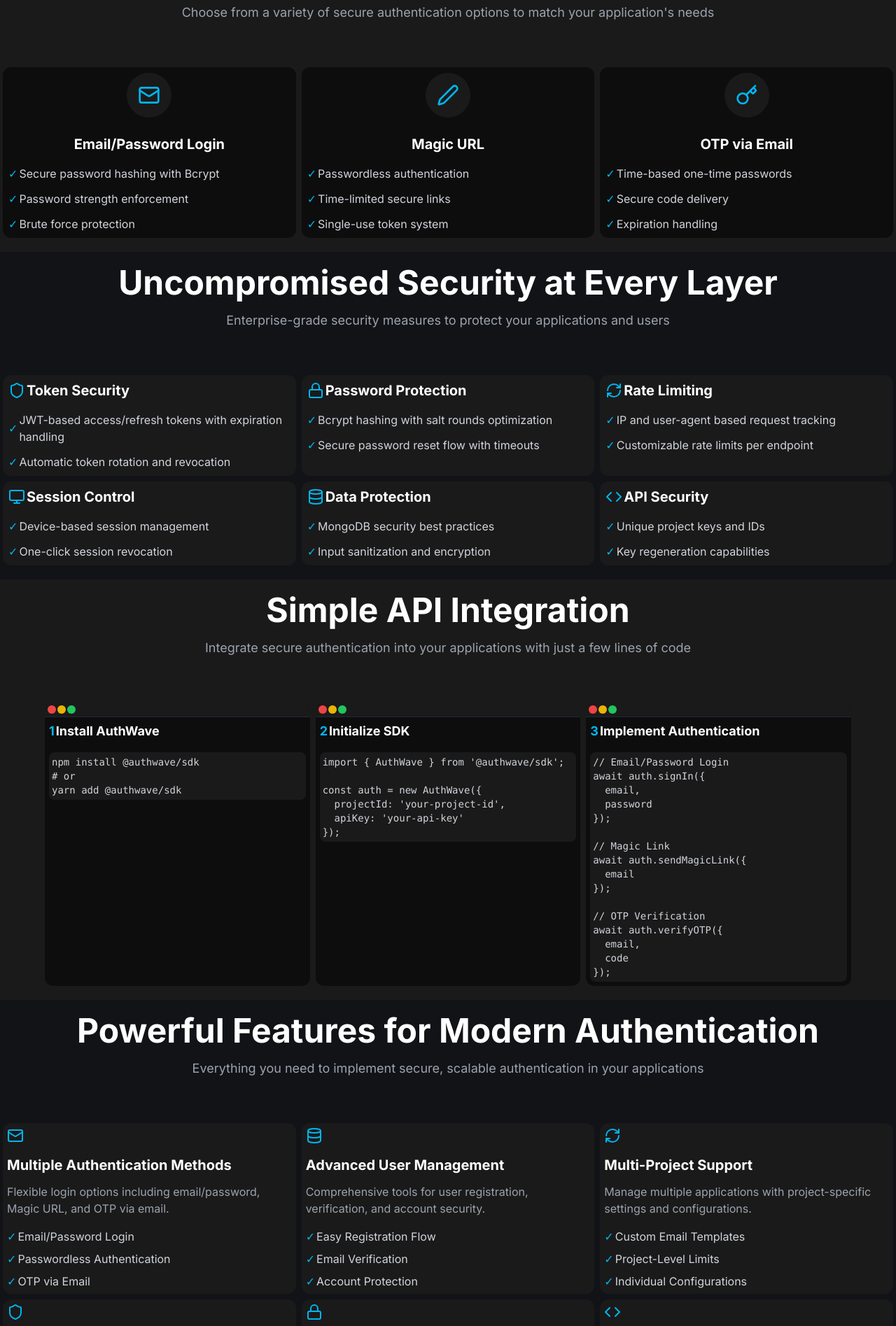
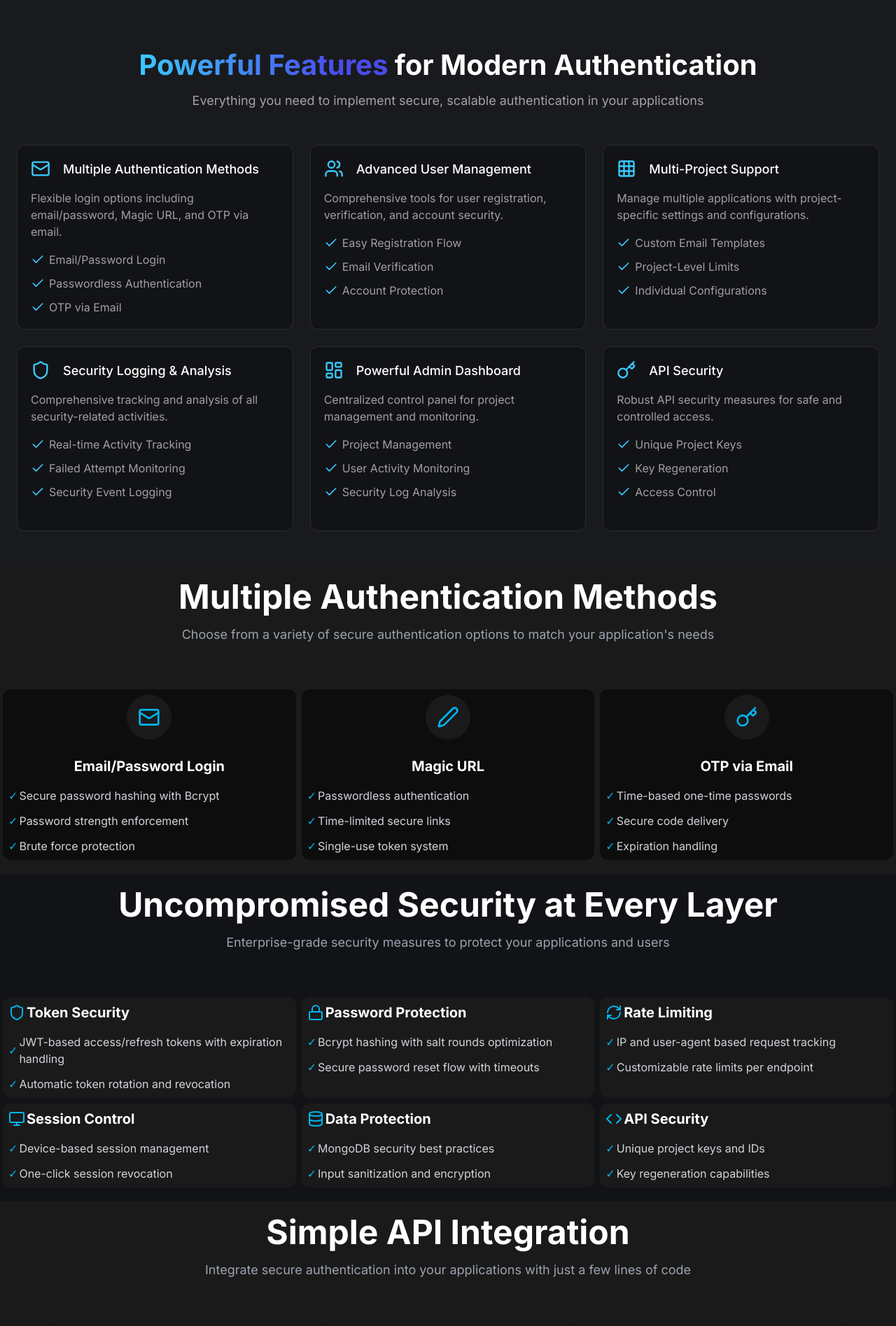
Before and after one commit to Abhijeet-Gautam5702/authwave-frontend-deployment-fork, a Next.js app: page / in a window 1280 px wide. Shown: the part 880-2775 px from the top of the page at 70% size. Built offline with nearby package versions, Linux system fonts and the light colour scheme.

Commit message:
Complete Feature Section of landing page

```diff
--- a/src/app/page.tsx
+++ b/src/app/page.tsx
@@ -1,25 +1,47 @@
-import Link from 'next/link'
-import { Github, Twitter, Linkedin, DiscIcon as Discord, Mail, Pen, Key, Shield, Lock, Database, Code, Monitor, RefreshCw, Clock } from 'lucide-react'
-import LandingPageHeader from '@/components/headers/landing-page-header'
-import LandingPageFooter from '@/components/footers/landing-page-footer'
-import Hero from '@/components/sections/hero-section'
+import Link from "next/link";
+import {
+  Github,
+  Twitter,
+  Linkedin,
+  DiscIcon as Discord,
+  Mail,
+  Pen,
+  Key,
+  Shield,
+  Lock,
+  Database,
+  Code,
+  Monitor,
+  RefreshCw,
+  Clock,
+} from "lucide-react";
+import LandingPageHeader from "@/components/headers/landing-page-header";
+import LandingPageFooter from "@/components/footers/landing-page-footer";
+import Hero from "@/components/sections/hero-section";
+import Features from "@/components/sections/features-section";
 
 // Main landing page component
 export default function LandingPage() {
   return (
-    <div className="min-h-screen bg-bg-1 text-white">
+    <div className="min-h-screen bg-bg-1 text-white scroll-smooth">
       {/* Header/Navigation */}
       <LandingPageHeader />
 
       {/* Hero Section */}
       <Hero />
 
+      {/* Features Section */}
+      <Features />
+
       {/* Authentication Methods Section */}
-      <section className="py-20 px-4 bg-[#1A1A1A]">
+      <section className="py-20 px-4 bg-[#1A1A1A]" id="authentication-methods">
         <div className="container mx-auto text-center">
-          <h2 className="text-3xl md:text-5xl font-bold mb-4">Multiple Authentication Methods</h2>
+          <h2 className="text-3xl md:text-5xl font-bold mb-4">
+            Multiple Authentication Methods
+          </h2>
           <p className="text-gray-400 mb-16 text-lg">
-            Choose from a variety of secure authentication options to match your application's needs
+            Choose from a variety of secure authentication options to match your
+            application's needs
           </p>
           <div className="grid md:grid-cols-3 gap-8">
             <div className="bg-[#0D0D0D] rounded-xl p-8 card-hover">
@@ -30,11 +52,15 @@
               <ul className="space-y-3 text-left">
                 <li className="flex items-center gap-2">
                   <span className="text-[#00B6F0]">✓</span>
-                  <span className="text-gray-300">Secure password hashing with Bcrypt</span>
+                  <span className="text-gray-300">
+                    Secure password hashing with Bcrypt
+                  </span>
                 </li>
                 <li className="flex items-center gap-2">
                   <span className="text-[#00B6F0]">✓</span>
-                  <span className="text-gray-300">Password strength enforcement</span>
+                  <span className="text-gray-300">
+                    Password strength enforcement
+                  </span>
                 </li>
                 <li className="flex items-center gap-2">
                   <span className="text-[#00B6F0]">✓</span>
@@ -50,11 +76,15 @@
               <ul className="space-y-3 text-left">
                 <li className="flex items-center gap-2">
                   <span className="text-[#00B6F0]">✓</span>
-                  <span className="text-gray-300">Passwordless authentication</span>
+                  <span className="text-gray-300">
+                    Passwordless authentication
+                  </span>
                 </li>
                 <li className="flex items-center gap-2">
                   <span className="text-[#00B6F0]">✓</span>
-                  <span className="text-gray-300">Time-limited secure links</span>
+                  <span className="text-gray-300">
+                    Time-limited secure links
+                  </span>
                 </li>
                 <li className="flex items-center gap-2">
                   <span className="text-[#00B6F0]">✓</span>
@@ -70,7 +100,9 @@
               <ul className="space-y-3 text-left">
                 <li className="flex items-center gap-2">
                   <span className="text-[#00B6F0]">✓</span>
-                  <span className="text-gray-300">Time-based one-time passwords</span>
+                  <span className="text-gray-300">
+                    Time-based one-time passwords
+                  </span>
                 </li>
                 <li className="flex items-center gap-2">
                   <span className="text-[#00B6F0]">✓</span>
@@ -87,15 +119,21 @@
       </section>
 
       {/* Security Section */}
-      <section className="py-20 px-4">
+      <section className="py-20 px-4" id="security">
         <div className="container mx-auto text-center">
-          <h2 className="text-3xl md:text-5xl font-bold mb-4">Uncompromised Security at Every Layer</h2>
+          <h2 className="text-3xl md:text-5xl font-bold mb-4">
+            Uncompromised Security at Every Layer
+          </h2>
           <p className="text-gray-400 mb-16 text-lg">
-            Enterprise-grade security measures to protect your applications and users
+            Enterprise-grade security measures to protect your applications and
+            users
           </p>
           <div className="grid md:grid-cols-3 gap-8">
             {securityFeatures.map((feature, index) => (
-              <div key={index} className="bg-[#1A1A1A] rounded-xl p-8 card-hover">
+              <div
+                key={index}
+                className="bg-[#1A1A1A] rounded-xl p-8 card-hover"
+              >
                 <h3 className="text-xl font-bold mb-4 flex items-center gap-2">
                   {feature.icon}
                   {feature.title}
@@ -115,17 +153,21 @@
       </section>
 
       {/* API Integration Section */}
-      <section className="py-20 px-4 bg-[#1A1A1A]">
+      <section className="py-20 px-4 bg-[#1A1A1A]" id="api-integration">
         <div className="container mx-auto">
           <h2 className="text-3xl md:text-5xl font-bold text-center mb-4">
             Simple API Integration
           </h2>
           <p className="text-gray-400 text-center mb-16 text-lg">
-            Integrate secure authentication into your applications with just a few lines of code
+            Integrate secure authentication into your applications with just a
+            few lines of code
           </p>
           <div className="grid md:grid-cols-3 gap-8 max-w-6xl mx-auto">
             {apiSteps.map((step, index) => (
-              <div key={index} className="bg-[#0D0D0D] rounded-xl overflow-hidden">
+              <div
+                key={index}
+                className="bg-[#0D0D0D] rounded-xl overflow-hidden"
+              >
                 <div className="p-4 bg-[#1A1A1A] border-b border-gray-800">
                   <div className="flex items-center gap-2">
                     <div className="w-3 h-3 rounded-full bg-red-500" />
@@ -148,147 +190,127 @@
         </div>
       </section>
 
-      {/* Features Section */}
-      <section className="py-20 px-4" id="features">
-        <div className="container mx-auto">
-          <h2 className="text-3xl md:text-5xl font-bold text-center mb-4">
-            Powerful Features for Modern Authentication
-          </h2>
-          <p className="text-gray-400 text-center mb-16 text-lg">
-            Everything you need to implement secure, scalable authentication in your applications
-          </p>
-          <div className="grid md:grid-cols-2 lg:grid-cols-3 gap-8">
-            {features.map((feature, index) => (
-              <div
-                key={index}
-                className="bg-[#1A1A1A] rounded-xl p-6 hover:bg-[#242424] transition-colors"
-              >
-                <div className="text-[#00B6F0] mb-4">{feature.icon}</div>
-                <h3 className="text-xl font-bold mb-3">{feature.title}</h3>
-                <p className="text-gray-400">{feature.description}</p>
-                <ul className="mt-4 space-y-2">
-                  {feature.bullets.map((bullet, idx) => (
-                    <li key={idx} className="flex items-center gap-2">
-                      <span className="text-[#00B6F0]">✓</span>
-                      <span className="text-gray-300">{bullet}</span>
-                    </li>
-                  ))}
-                </ul>
-              </div>
-            ))}
-          </div>
-        </div>
-      </section>
-
-
       {/* Footer */}
       <LandingPageFooter />
     </div>
-  )
+  );
 }
 
 // Features data
 const features = [
   {
     icon: <Mail className="w-6 h-6 text-[#00B6F0]" />,
-    title: 'Multiple Authentication Methods',
-    description: 'Flexible login options including email/password, Magic URL, and OTP via email.',
-    bullets: ['Email/Password Login', 'Passwordless Authentication', 'OTP via Email']
+    title: "Multiple Authentication Methods",
+    description:
+      "Flexible login options including email/password, Magic URL, and OTP via email.",
+    bullets: [
+      "Email/Password Login",
+      "Passwordless Authentication",
+      "OTP via Email",
+    ],
   },
   {
     icon: <Database className="w-6 h-6 text-[#00B6F0]" />,
-    title: 'Advanced User Management',
-    description: 'Comprehensive tools for user registration, verification, and account security.',
-    bullets: ['Easy Registration Flow', 'Email Verification', 'Account Protection']
+    title: "Advanced User Management",
+    description:
+      "Comprehensive tools for user registration, verification, and account security.",
+    bullets: [
+      "Easy Registration Flow",
+      "Email Verification",
+      "Account Protection",
+    ],
   },
   {
     icon: <RefreshCw className="w-6 h-6 text-[#00B6F0]" />,
-    title: 'Multi-Project Support',
-    description: 'Manage multiple applications with project-specific settings and configurations.',
-    bullets: ['Custom Email Templates', 'Project-Level Limits', 'Individual Configurations']
+    title: "Multi-Project Support",
+    description:
+      "Manage multiple applications with project-specific settings and configurations.",
+    bullets: [
+      "Custom Email Templates",
+      "Project-Level Limits",
+      "Individual Configurations",
+    ],
   },
   {
     icon: <Shield className="w-6 h-6 text-[#00B6F0]" />,
-    title: 'Security Logging & Analysis',
-    description: 'Comprehensive security logging and real-time analytics.',
-    bullets: ['Activity Monitoring', 'Security Alerts', 'Audit Logs']
+    title: "Security Logging & Analysis",
+    description: "Comprehensive security logging and real-time analytics.",
+    bullets: ["Activity Monitoring", "Security Alerts", "Audit Logs"],
   },
   {
     icon: <Lock className="w-6 h-6 text-[#00B6F0]" />,
-    title: 'Powerful Admin Dashboard',
-    description: 'Complete control over user management and security settings.',
-    bullets: ['User Management', 'Role Management', 'Security Settings']
+    title: "Powerful Admin Dashboard",
+    description: "Complete control over user management and security settings.",
+    bullets: ["User Management", "Role Management", "Security Settings"],
   },
   {
     icon: <Code className="w-6 h-6 text-[#00B6F0]" />,
-    title: 'API Security',
-    description: 'Enterprise-grade API security with multiple layers of protection.',
-    bullets: ['Rate Limiting', 'Token Security', 'Access Control']
-  }
-]
+    title: "API Security",
+    description:
+      "Enterprise-grade API security with multiple layers of protection.",
+    bullets: ["Rate Limiting", "Token Security", "Access Control"],
+  },
+];
 
 const securityFeatures = [
   {
     icon: <Shield className="w-6 h-6 text-[#00B6F0]" />,
-    title: 'Token Security',
+    title: "Token Security",
     bullets: [
-      'JWT-based access/refresh tokens with expiration handling',
-      'Automatic token rotation and revocation'
-    ]
+      "JWT-based access/refresh tokens with expiration handling",
+      "Automatic token rotation and revocation",
+    ],
   },
   {
     icon: <Lock className="w-6 h-6 text-[#00B6F0]" />,
-    title: 'Password Protection',
+    title: "Password Protection",
     bullets: [
-      'Bcrypt hashing with salt rounds optimization',
-      'Secure password reset flow with timeouts'
-    ]
+      "Bcrypt hashing with salt rounds optimization",
+      "Secure password reset flow with timeouts",
+    ],
   },
   {
     icon: <RefreshCw className="w-6 h-6 text-[#00B6F0]" />,
-    title: 'Rate Limiting',
+    title: "Rate Limiting",
     bullets: [
-      'IP and user-agent based request tracking',
-      'Customizable rate limits per endpoint'
-    ]
+      "IP and user-agent based request tracking",
+      "Customizable rate limits per endpoint",
+    ],
   },
   {
     icon: <Monitor className="w-6 h-6 text-[#00B6F0]" />,
-    title: 'Session Control',
+    title: "Session Control",
     bullets: [
-      'Device-based session management',
-      'One-click session revocation'
-    ]
+      "Device-based session management",
+      "One-click session revocation",
+    ],
   },
   {
     icon: <Database className="w-6 h-6 text-[#00B6F0]" />,
-    title: 'Data Protection',
+    title: "Data Protection",
     bullets: [
-      'MongoDB security best practices',
-      'Input sanitization and encryption'
-    ]
+      "MongoDB security best practices",
+      "Input sanitization and encryption",
+    ],
   },
   {
     icon: <Code className="w-6 h-6 text-[#00B6F0]" />,
-    title: 'API Security',
-    bullets: [
-      'Unique project keys and IDs',
-      'Key regeneration capabilities'
-    ]
-  }
-]
+    title: "API Security",
+    bullets: ["Unique project keys and IDs", "Key regeneration capabilities"],
+  },
+];
 
 const apiSteps = [
   {
-    title: 'Install AuthWave',
-    code: `npm install @authwave/sdk\n# or\nyarn add @authwave/sdk`
+    title: "Install AuthWave",
+    code: `npm install @authwave/sdk\n# or\nyarn add @authwave/sdk`,
   },
   {
-    title: 'Initialize SDK',
-    code: `import { AuthWave } from '@authwave/sdk';\n\nconst auth = new AuthWave({\n  projectId: 'your-project-id',\n  apiKey: 'your-api-key'\n});`
+    title: "Initialize SDK",
+    code: `import { AuthWave } from '@authwave/sdk';\n\nconst auth = new AuthWave({\n  projectId: 'your-project-id',\n  apiKey: 'your-api-key'\n});`,
   },
   {
-    title: 'Implement Authentication',
-    code: `// Email/Password Login\nawait auth.signIn({\n  email,\n  password\n});\n\n// Magic Link\nawait auth.sendMagicLink({\n  email\n});\n\n// OTP Verification\nawait auth.verifyOTP({\n  email,\n  code\n});`
-  }
-]
+    title: "Implement Authentication",
+    code: `// Email/Password Login\nawait auth.signIn({\n  email,\n  password\n});\n\n// Magic Link\nawait auth.sendMagicLink({\n  email\n});\n\n// OTP Verification\nawait auth.verifyOTP({\n  email,\n  code\n});`,
+  },
+];
--- /dev/null
+++ b/src/components/cards/feature-card.tsx
@@ -0,0 +1,42 @@
+import { LucideIcon, Check } from "lucide-react";
+
+const FeatureCard = ({
+  icon,
+  title,
+  description,
+  bullets,
+  className,
+}: {
+  icon: React.ReactNode;
+  title: string;
+  description: string;
+  bullets: string[];
+  className?: string;
+}) => {
+  return (
+    <div
+      className={`bg-bg-1 rounded-10 2xl:rounded-14 transition-colors duration-150 flex flex-col justify-start items-start gap-16 2xl:gap-20 p-20 2xl:p-30 ring-inset ring-1 ring-white/10 hover:ring-p-accent 2xl:ring-2 ${className}`}
+    >
+      <div className="flex flex-row justify-start items-center gap-18 2xl:gap-22">
+        <div className="text-p-accent w-7 h-7 2xl:w-9 2xl:h-9">{icon}</div>
+        <h3 className="text-left text-18 2xl:text-24 font-medium">{title}</h3>
+      </div>
+      <p className="text-left text-white/60 text-16 2xl:text-18">
+        {description}
+      </p>
+      <ul className="flex flex-col justify-start items-start gap-10 2xl:gap-14">
+        {bullets.map((bullet, index) => (
+          <li
+            key={index}
+            className="text-white/60 text-16 2xl:text-18 flex items-center gap-6"
+          >
+            <Check className="text-p-accent w-5 h-5 2xl:w-6 2xl:h-6" />
+            {bullet}
+          </li>
+        ))}
+      </ul>
+    </div>
+  );
+};
+
+export default FeatureCard;
--- a/src/components/headers/landing-page-header.tsx
+++ b/src/components/headers/landing-page-header.tsx
@@ -4,7 +4,7 @@
 
 export default function LandingPageHeader() {
   return (
-    <header className="fixed top-0 w-full z-50 bg-bg-1/75 backdrop-blur-sm px-20 py-10 2xl:px-30 2xl:py-16 flex flex-row justify-between items-center text-white text-14 2xl:text-20 ">
+    <header className="fixed top-0 w-full z-50 bg-transparent backdrop-blur-md px-20 py-10 2xl:px-30 2xl:py-16 flex flex-row justify-between items-center text-white text-14 2xl:text-20 ">
       <Link href="/">
         <div className="flex flex-row justify-center items-center gap-2">
           <Image
--- a/src/components/sections/features-section.tsx
+++ b/src/components/sections/features-section.tsx
@@ -1,37 +1,93 @@
-import { features } from "@/constants/landing-page.constants";
+import { Mail, Users, Grid, Shield, LayoutDashboard, Key } from "lucide-react";
+import FeatureCard from "../cards/feature-card";
 
-export default function FeaturesSection() {
+export default function Features() {
   return (
-    <section className="py-20 px-4" id="features">
-      <div className="container mx-auto">
-        <h2 className="text-3xl md:text-5xl font-bold text-center mb-4">
-          Powerful Features for Modern Authentication
-        </h2>
-        <p className="text-gray-400 text-center mb-16 text-lg">
-          Everything you need to implement secure, scalable authentication in
-          your applications
-        </p>
-        <div className="grid md:grid-cols-2 lg:grid-cols-3 gap-8">
+    <section
+      className="w-full pt-100 pb-50 2xl:pt-60 min-h-screen flex-center bg-bg-2"
+      id="features"
+    >
+      <div className="w-full flex-center flex-col text-center gap-50 2xl:gap-80">
+        <div className="flex-center flex-col text-center gap-12 2xl:gap-18">
+          <h2 className="font-bold text-40 2xl:text-70 leading-tight">
+            <span className="text-gradient">Powerful Features</span> for Modern
+            Authentication
+          </h2>
+          <p className="text-white/60 font-normal text-18 2xl:text-24 leading-normal  mx-auto">
+            Everything you need to implement secure, scalable authentication in
+            your applications
+          </p>
+        </div>
+        <div className="w-full grid grid-cols-3 grid-rows-2 gap-24 2xl:gap-35 px-24 2xl:px-50">
           {features.map((feature, index) => (
-            <div
-              key={index}
-              className="bg-[#1A1A1A] rounded-xl p-6 hover:bg-[#242424] transition-colors"
-            >
-              <div className="text-[#00B6F0] mb-4">{feature.icon}</div>
-              <h3 className="text-xl font-bold mb-3">{feature.title}</h3>
-              <p className="text-gray-400">{feature.description}</p>
-              <ul className="mt-4 space-y-2">
-                {feature.bullets.map((bullet, idx) => (
-                  <li key={idx} className="flex items-center gap-2">
-                    <span className="text-[#00B6F0]">✓</span>
-                    <span className="text-gray-300">{bullet}</span>
-                  </li>
-                ))}
-              </ul>
-            </div>
+            <FeatureCard key={index} {...feature} className="w-full h-full" />
           ))}
         </div>
       </div>
     </section>
   );
 }
+
+export const features = [
+  {
+    icon: <Mail className="w-full h-full text-p-accent" />,
+    title: "Multiple Authentication Methods",
+    description:
+      "Flexible login options including email/password, Magic URL, and OTP via email.",
+    bullets: [
+      "Email/Password Login",
+      "Passwordless Authentication",
+      "OTP via Email",
+    ],
+  },
+  {
+    icon: <Users className="w-full h-full text-p-accent" />,
+    title: "Advanced User Management",
+    description:
+      "Comprehensive tools for user registration, verification, and account security.",
+    bullets: [
+      "Easy Registration Flow",
+      "Email Verification",
+      "Account Protection",
+    ],
+  },
+  {
+    icon: <Grid className="w-full h-full text-p-accent" />,
+    title: "Multi-Project Support",
+    description:
+      "Manage multiple applications with project-specific settings and configurations.",
+    bullets: [
+      "Custom Email Templates",
+      "Project-Level Limits",
+      "Individual Configurations",
+    ],
+  },
+  {
+    icon: <Shield className="w-full h-full text-p-accent" />,
+    title: "Security Logging & Analysis",
+    description:
+      "Comprehensive tracking and analysis of all security-related activities.",
+    bullets: [
+      "Real-time Activity Tracking",
+      "Failed Attempt Monitoring",
+      "Security Event Logging",
+    ],
+  },
+  {
+    icon: <LayoutDashboard className="w-full h-full text-p-accent" />,
+    title: "Powerful Admin Dashboard",
+    description:
+      "Centralized control panel for project management and monitoring.",
+    bullets: [
+      "Project Management",
+      "User Activity Monitoring",
+      "Security Log Analysis",
+    ],
+  },
+  {
+    icon: <Key className="w-full h-full text-p-accent" />,
+    title: "API Security",
+    description: "Robust API security measures for safe and controlled access.",
+    bullets: ["Unique Project Keys", "Key Regeneration", "Access Control"],
+  },
+];
--- a/src/components/sections/hero-section.tsx
+++ b/src/components/sections/hero-section.tsx
@@ -4,7 +4,7 @@
 
 export default function Hero() {
   return (
-    <section className="w-full min-h-screen flex-center">
+    <section className="w-full mt-12 2xl:mt-16 min-h-screen flex-center">
       <div className="w-full flex-center flex-col text-center gap-14 2xl:gap-20">
         {/* Title */}
         <h1 className="font-bold text-50 2xl:text-80 leading-tight">
```
Also changed, not shown: src/constants/landing-page.constants.ts (+1 -14 lines).
